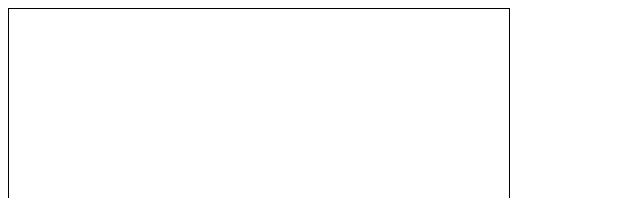
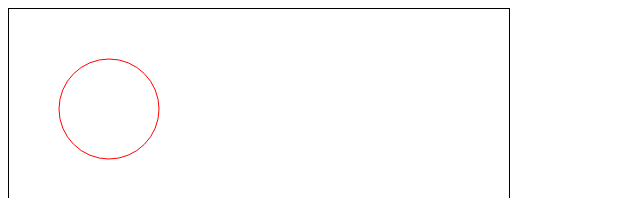
Before and after one commit to davethomas11/V_Is_For_Vince, a website: page index.html in a window 1280 px wide. Shown: the top 198 px of the page, without its empty margins (0-640 px from the left). Drawn offline with nearby package versions, Linux system fonts and the light colour scheme; files that its build step writes are made by us from their sources.

Commit message:
Add dummy funtion to test JS

```diff
--- a/index.html
+++ b/index.html
@@ -7,6 +7,8 @@
   <link rel="stylesheet" type="text/css" href="app/index.css" />
 
   <body>
-    <canvas class="game-viewport"></canvas>
+    <canvas id="gameViewport" class="game-viewport" width="500" height="500"></canvas>
+
+    <script src="app/index.js"></script>
   </body>
 </html>
--- a/src/index.js
+++ b/src/index.js
@@ -1,3 +1,12 @@
 'use strict';
 
-let test = 'test';
+let canvas = document.getElementById('gameViewport');
+let context = canvas.getContext('2d');
+
+context.strokeStyle = '#F00';
+
+console.log('going to stroke');
+
+context.beginPath();
+context.arc(100, 100, 50, 0, 2 * Math.PI);
+context.stroke();
--- a/src/index.scss
+++ b/src/index.scss
@@ -1,6 +1,3 @@
 .game-viewport {
-  width: 500px;
-  height: 500px;
-
   border: 1px solid black;
 }
```
